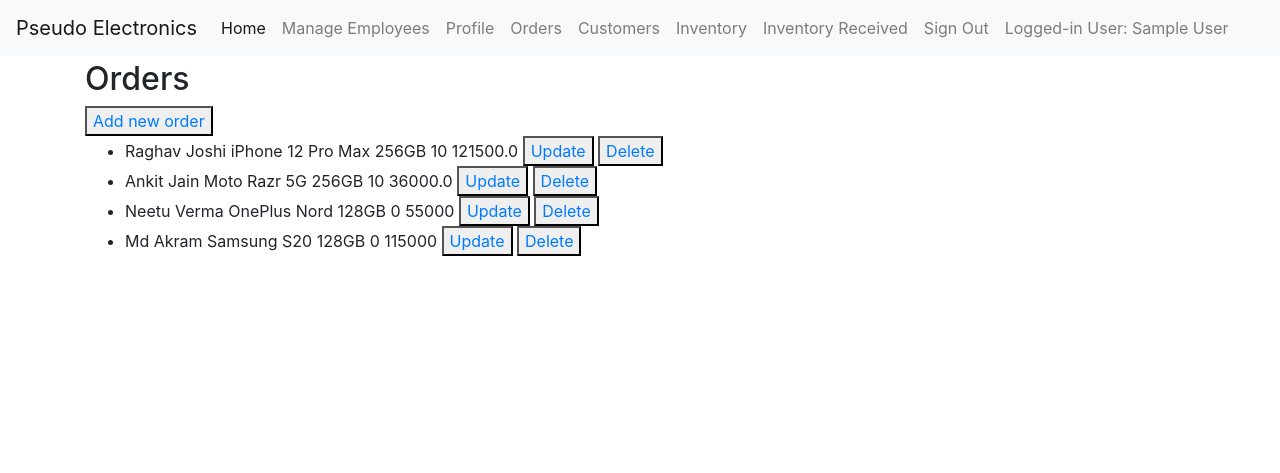
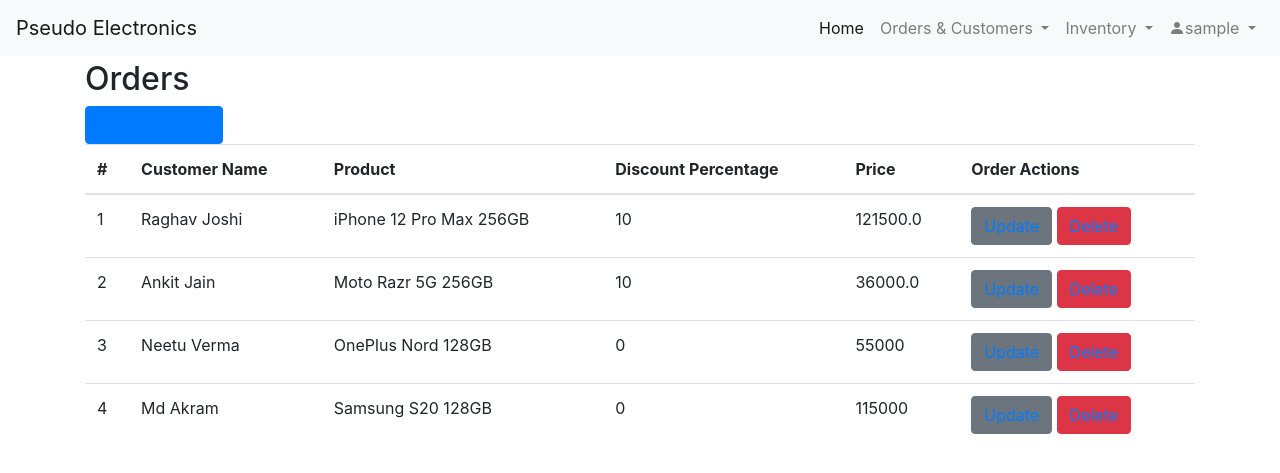
Before and after one commit to asandeep/pseudo-electroics, a Django app: page /orders/list/ in a window 1280 px wide. Shown: the top 473 px of the page. Run offline with Django 3.2, Linux system fonts and the light colour scheme; the visitor is signed in with stand-in values (Sample User, id 1); data comes from the database, SQL or seed files in the repository; some libraries are stand-ins or nearby versions.

Commit message:
Improved styling.

```diff
--- a/orders/templates/orders/list.html
+++ b/orders/templates/orders/list.html
@@ -4,39 +4,48 @@
 
 {% block content %}
 <h2>Orders</h2>
-<button>
+
+<button  type="button" class="btn btn-primary">
   <a href="{% url 'orders:create' %}">Add new order</a>
 </button>
-<ul>
+
+<table class="table">
+  <thead>
+    <tr>
+      <th>#</th>
+      <th>Customer Name</th>
+      <th>Product</th>
+      <th>Discount Percentage</th>
+      <th>Price</th>
+      <th>Order Actions</th>
+    </tr>
+  </thead>
+  <tbody>
     {% for order in orders %}
-    <li>
-        <div>
-            <span>
-                {{ order.customer.name }}
-            <span>
-            <span>
-                {{ order.product.name }}
-            <span>
-            <span>
-                {{ order.discount }}
-            <span>
-            <span>
-                {{ order.price }}
-            <span>
-            <button>
+    <tr>
+      <td>{{ forloop.counter }}</td>
+      <td>{{ order.customer.name }}</td>
+      <td>{{ order.product.name }}</td>
+      <td>{{ order.discount }}</td>
+      <td>{{ order.price }}</td>
+      <td>
+        <button type="button" class="btn btn-secondary">
           <a href="{% url 'orders:update' order.id %}">
             Update
           </a>
         </button>
+
         {% if request.user|has_role:'store_owner' %}
-            <button>
+        <button type="button" class="btn btn-danger">
           <a href="{% url 'orders:delete' order.id %}">
             Delete
           </a>
         </button>
         {% endif %}
-        </div>
-    </li>
+
+      </td>
+    </tr>
     {% endfor %}
-</ul>
+  </tbody>
+</table>
 {% endblock %}
--- a/pseudo/templates/base.html
+++ b/pseudo/templates/base.html
@@ -6,10 +6,11 @@
   <head>
     <meta charset="utf-8" />
     <meta http-equiv="x-ua-compatible" content="ie=edge" />
-    <title>{% block title %}Pseudo Electronics{% endblock title %}</title>
-    <meta name="viewport" content="width=device-width, initial-scale=1.0" />
+    <meta name="viewport" content="width=device-width, initial-scale=1, shrink-to-fit=no">
     <meta name="description" content="Pseudo Electronics" />
     <meta name="author" content="Sandeep Aggarwal" />
+
+    <title>{% block title %}Pseudo Electronics{% endblock title %}</title>
 
     <!-- HTML5 shim, for IE6-8 support of HTML5 elements -->
     <!--[if lt IE 9]>
@@ -17,46 +18,26 @@
     <![endif]-->
 
     {% block css %}
+    <link
+      rel="stylesheet"
+      href="https://cdn.jsdelivr.net/npm/bootstrap@4.6.0/dist/css/bootstrap.min.css"
+      integrity="sha384-B0vP5xmATw1+K9KRQjQERJvTumQW0nPEzvF6L/Z6nronJ3oUOFUFpCjEUQouq2+l"
+      crossorigin="anonymous">
 
     <link
-      href="https://stackpath.bootstrapcdn.com/bootstrap/4.3.1/css/bootstrap.min.css"
       rel="stylesheet"
-      integrity="sha384-ggOyR0iXCbMQv3Xipma34MD+dH/1fQ784/j6cY/iJTQUOhcWr7x9JvoRxT2MZw1T"
-      crossorigin="anonymous"
-    />
+      href="https://cdn.jsdelivr.net/npm/bootstrap-icons@1.4.0/font/bootstrap-icons.css">
 
     <link href="{% static 'css/pseudo.css' %}" rel="stylesheet" />
-
-    {% endblock %} {% block javascript %}
-
-    <!-- Bootstrap JS and its dependencies-->
-    <script
-      defer
-      src="https://code.jquery.com/jquery-3.3.1.slim.min.js"
-      integrity="sha384-q8i/X+965DzO0rT7abK41JStQIAqVgRVzpbzo5smXKp4YfRvH+8abtTE1Pi6jizo"
-      crossorigin="anonymous"
-    ></script>
-    <script
-      defer
-      src="https://cdnjs.cloudflare.com/ajax/libs/popper.js/1.14.3/umd/popper.min.js"
-      integrity="sha384-ZMP7rVo3mIykV+2+9J3UJ46jBk0WLaUAdn689aCwoqbBJiSnjAK/l8WvCWPIPm49"
-      crossorigin="anonymous"
-    ></script>
-    <script
-      defer
-      src="https://stackpath.bootstrapcdn.com/bootstrap/4.3.1/js/bootstrap.min.js"
-      integrity="sha384-JjSmVgyd0p3pXB1rRibZUAYoIIy6OrQ6VrjIEaFf/nJGzIxFDsf4x0xIM+B07jRM"
-      crossorigin="anonymous"
-    ></script>
-
-    <script defer src="{% static 'js/pseudo.js' %}"></script>
-
-    {% endblock javascript %}
+    {% endblock %}
   </head>
 
   <body>
     <div class="mb-1">
       <nav class="navbar navbar-expand-md navbar-light bg-light">
+
+        <a class="navbar-brand" href="{% url 'home' %}">Pseudo Electronics</a>
+
         <button
           class="navbar-toggler navbar-toggler-right"
           type="button"
@@ -68,95 +49,147 @@
         >
           <span class="navbar-toggler-icon"></span>
         </button>
-        <a class="navbar-brand" href="{% url 'home' %}">Pseudo Electronics</a>
 
         <div class="collapse navbar-collapse" id="navbarSupportedContent">
-          <ul class="navbar-nav mr-auto">
+          <ul class="navbar-nav ml-auto">
             <li class="nav-item active">
-              <a class="nav-link" href="{% url 'home' %}"
-                >Home <span class="sr-only">(current)</span></a
-              >
+              <a class="nav-link" href="{% url 'home' %}">
+                Home <span class="sr-only">(current)</span>
+              </a>
             </li>
+
             {% if request.user.is_authenticated %}
+            <li class="nav-item dropdown">
+              <a
+                class="nav-link dropdown-toggle"
+                href="#"
+                id="navbarOrders"
+                role="button"
+                data-toggle="dropdown"
+                aria-haspopup="true"
+                aria-expanded="false">
+                Orders & Customers
+              </a>
+              <div class="dropdown-menu" aria-labelledby="navbarOrders">
+                <a class="dropdown-item" href="{% url 'orders:list' %}">
+                  Sales Orders
+                </a>
+                <a class="dropdown-item" href="{% url 'orders:list-customer' %}">
+                  Customers
+                </a>
+              </div>
+            </li>
+
+            <li class="nav-item dropdown">
+              <a
+                class="nav-link dropdown-toggle"
+                href="#"
+                id="navbarInventory"
+                role="button"
+                data-toggle="dropdown"
+                aria-haspopup="true"
+                aria-expanded="false">
+                Inventory
+              </a>
+              <div class="dropdown-menu" aria-labelledby="navbarInventory">
+                <a class="dropdown-item" href="{% url 'inventory:list' %}">
+                  Current Inventory
+                </a>
+                <a
+                  class="dropdown-item"
+                  href="{% url 'inventory:list-receiving' %}">
+                  Received Inventory
+                </a>
+              </div>
+            </li>
+
+            <li class="nav-item dropdown">
+              <a
+                class="nav-link dropdown-toggle"
+                href="#"
+                id="navbarProfile"
+                role="button"
+                data-toggle="dropdown"
+                aria-haspopup="true"
+                aria-expanded="false">
+                <i class="bi-person-fill"></i>{{ request.user.username }}
+              </a>
+              <div class="dropdown-menu" aria-labelledby="navbarProfile">
+                <a
+                  class="dropdown-item"
+                  href="{% url 'accounts:details' request.user.id %}">
+                  Profile
+                </a>
+
                 {% if request.user|has_role:'store_owner' %}
+                <a
+                  class="dropdown-item"
+                  href="{% url 'accounts:list' %}">
+                  Manage Employees
+                </a>
+                {% endif %}
+
+                <a class="dropdown-item" href="{% url 'accounts:logout' %}">
+                  Sign Out
+                </a>
+              </div>
+            </li>
+
+            {% else %}
             <li class="nav-item">
-                <a class="nav-link" href="{% url 'accounts:list' %}">
-                  Manage Employees
+              <a
+                id="log-in-link"
+                class="nav-link"
+                href="{% url 'accounts:login' %}">
+                Sign In
               </a>
             </li>
             {% endif %}
-
-            <li class="nav-item">
-              <a class="nav-link"
-                 href="{% url 'accounts:details' request.user.id %}">
-                  Profile
-              </a>
-            </li>
-
-            <li class="nav-item">
-              <a class="nav-link"
-                 href="{% url 'orders:list' %}">
-                  Orders
-              </a>
-            </li>
-
-            <li class="nav-item">
-              <a class="nav-link"
-                 href="{% url 'orders:list-customer' %}">
-                  Customers
-              </a>
-            </li>
-
-            <li class="nav-item">
-              <a class="nav-link"
-                 href="{% url 'inventory:list' %}">
-                  Inventory
-              </a>
-            </li>
-
-            <li class="nav-item">
-              <a class="nav-link"
-                 href="{% url 'inventory:list-receiving' %}">
-                  Inventory Received
-              </a>
-            </li>
-
-            <li class="nav-item">
-              <a class="nav-link" href="{% url 'accounts:logout' %}">Sign Out</a>
-            </li>
-            {% else %}
-            <li class="nav-item">
-              <a id="log-in-link" class="nav-link" href="{% url 'accounts:login' %}"
-                >Sign In</a
-              >
-            </li>
-            {% endif %}
-            <li class="nav-item">
-              <a class="nav-link">Logged-in User: {{ request.user.get_full_name }}</a>
-            </li>
           </ul>
         </div>
       </nav>
     </div>
 
     <div class="container">
-      {% if messages %} {% for message in messages %}
+      {% if messages %}
+        {% for message in messages %}
         <div
           class="alert {% if message.tags %}alert-{{ message.tags }}{% endif %}"
         >
-        {{ message }}<button
+          {{ message }}
+          <button
             type="button"
             class="close"
             data-dismiss="alert"
-          aria-label="Close"
-        >
+            aria-label="Close">
             <span aria-hidden="true">&times;</span>
           </button>
         </div>
-      {% endfor %} {% endif %} {% block content %} {% endblock content %}
+        {% endfor %}
+      {% endif %}
+
+      {% block content %} {% endblock content %}
     </div>
 
-    {% block modal %}{% endblock modal %} {% block inline_javascript %}
-    {%endblock inline_javascript %}
+    {% block modal %}{% endblock modal %}
+
+    {% block javascript %}
+    <!-- Bootstrap JS and its dependencies-->
+    <script
+      src="https://code.jquery.com/jquery-3.5.1.slim.min.js"
+      integrity="sha384-DfXdz2htPH0lsSSs5nCTpuj/zy4C+OGpamoFVy38MVBnE+IbbVYUew+OrCXaRkfj"
+      crossorigin="anonymous">
+    </script>
+    <script
+      src="https://cdn.jsdelivr.net/npm/bootstrap@4.6.0/dist/js/bootstrap.bundle.min.js"
+      integrity="sha384-Piv4xVNRyMGpqkS2by6br4gNJ7DXjqk09RmUpJ8jgGtD7zP9yug3goQfGII0yAns"
+      crossorigin="anonymous">
+    </script>
+
+    <!-- App JS -->
+    <script defer src="{% static 'js/pseudo.js' %}"></script>
+
+      {% block inline_javascript %}{%endblock inline_javascript %}
+    {% endblock javascript %}
   </body>
 </html>
```
Also changed, not shown: accounts/templates/accounts/detail.html (+25 -1 lines), accounts/templates/accounts/list.html (+22 -13 lines), inventory/templates/inventory/list.html (+18 -15 lines), inventory/templates/inventory/receiving/list.html (+27 -24 lines), orders/templates/orders/customers/list.html (+18 -15 lines). Lines whose indentation alone changed are shown as unchanged.
